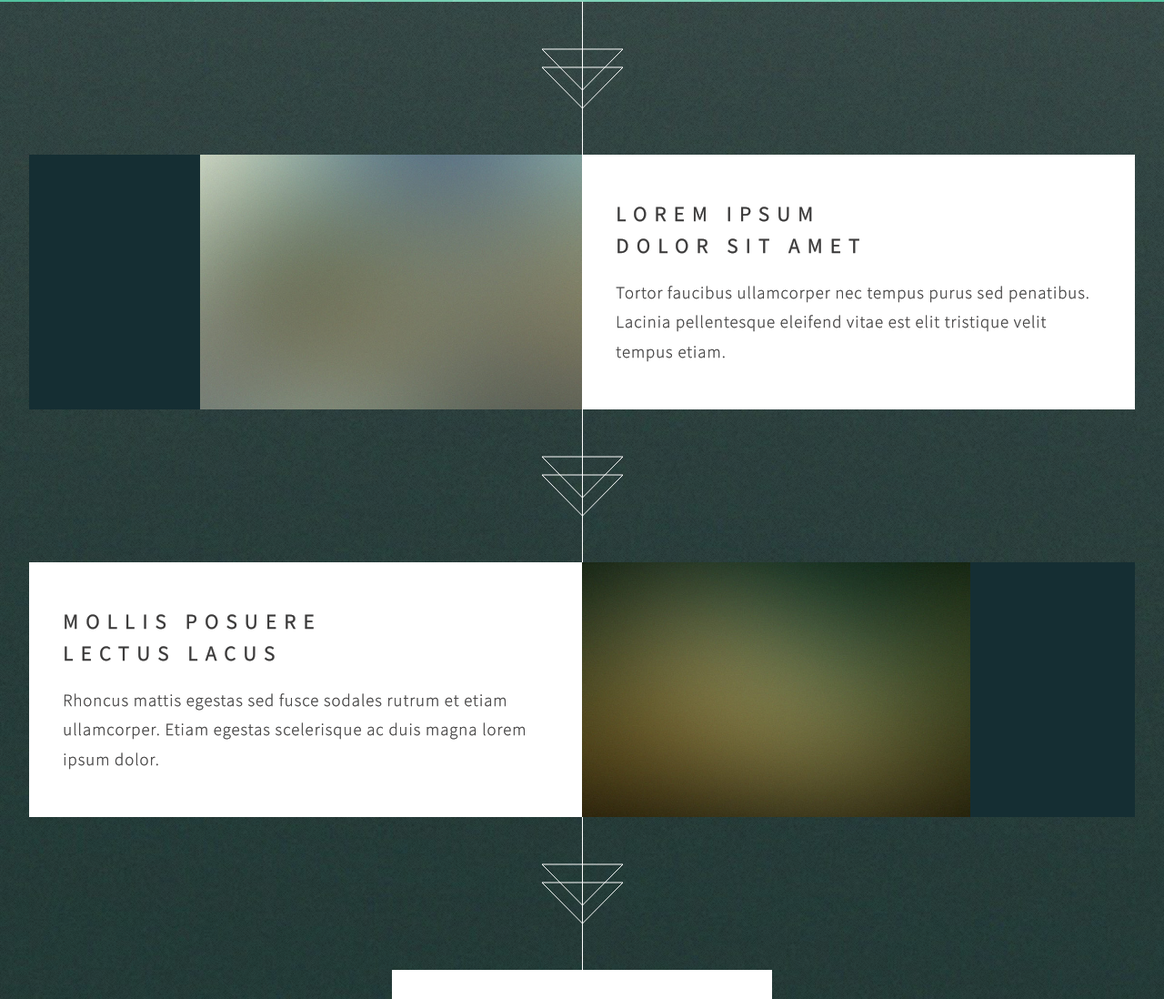
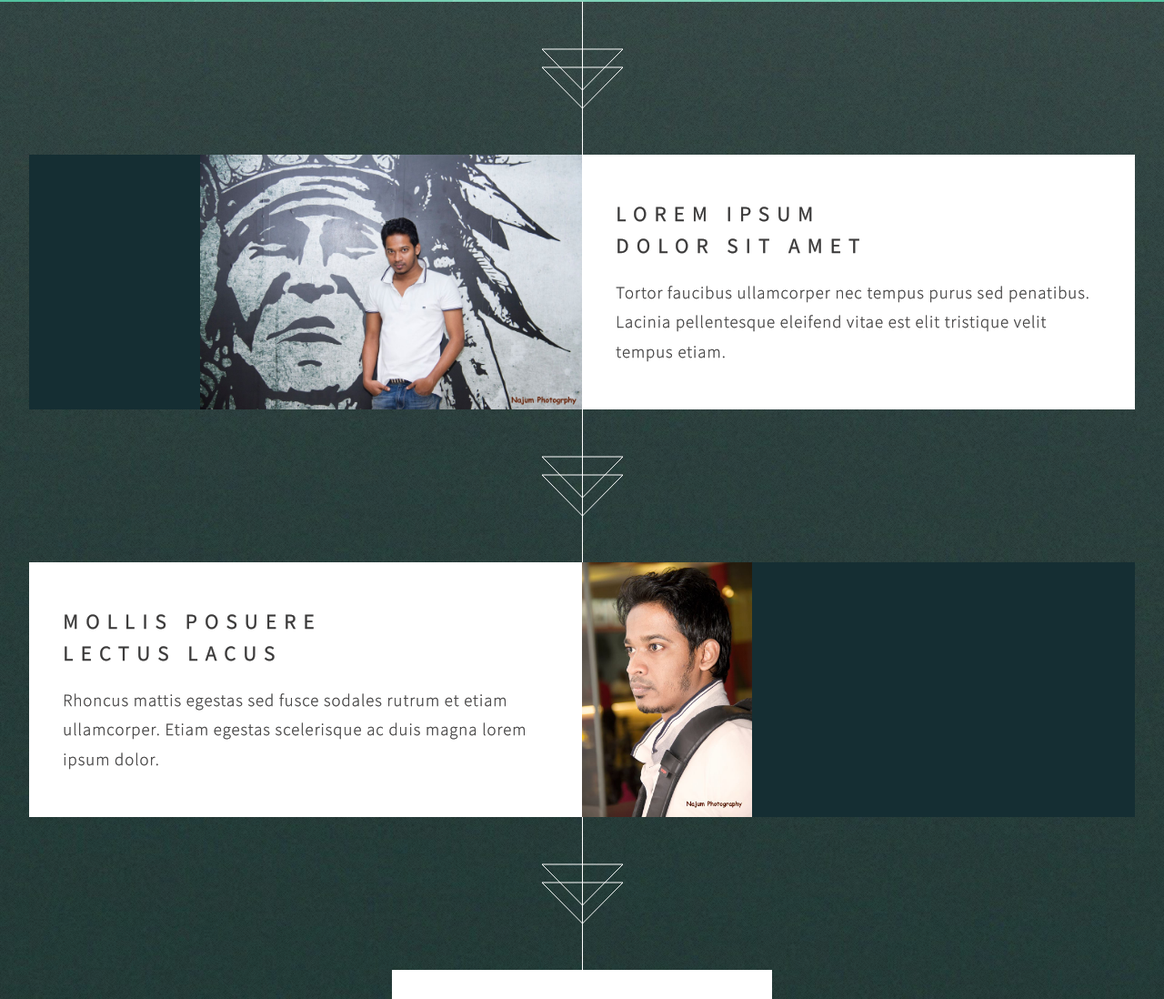
Before and after one commit to emran/emran.github.io, a plain HTML site: page index.html in a window 1280 px wide. Shown: the part 1206-2304 px from the top of the page at 91% size. Drawn offline with Linux system fonts and the light colour scheme.

Commit message:
Few images added

```diff
--- a/index.html
+++ b/index.html
@@ -50,7 +50,7 @@
 
 		<!-- Feature 1 -->
 			<article id="first" class="container box style1 right">
-				<a href="#" class="image fit"><img src="images/pic01.jpg" alt="" /></a>
+				<a href="#" class="image fit"><img src="images/3.jpg" alt="" /></a>
 				<div class="inner">
 					<header>
 						<h2>Lorem ipsum<br />
@@ -62,7 +62,7 @@
 
 		<!-- Feature 2 -->
 			<article class="container box style1 left">
-				<a href="#" class="image fit"><img src="images/pic02.jpg" alt="" /></a>
+				<a href="#" class="image fit"><img src="images/2.jpg" alt="" /></a>
 				<div class="inner">
 					<header>
 						<h2>Mollis posuere<br />
```
Also changed, not shown: images/1 (3).jpg (added), images/1.jpg (added), images/2.jpg (added), images/3.jpg (added).
